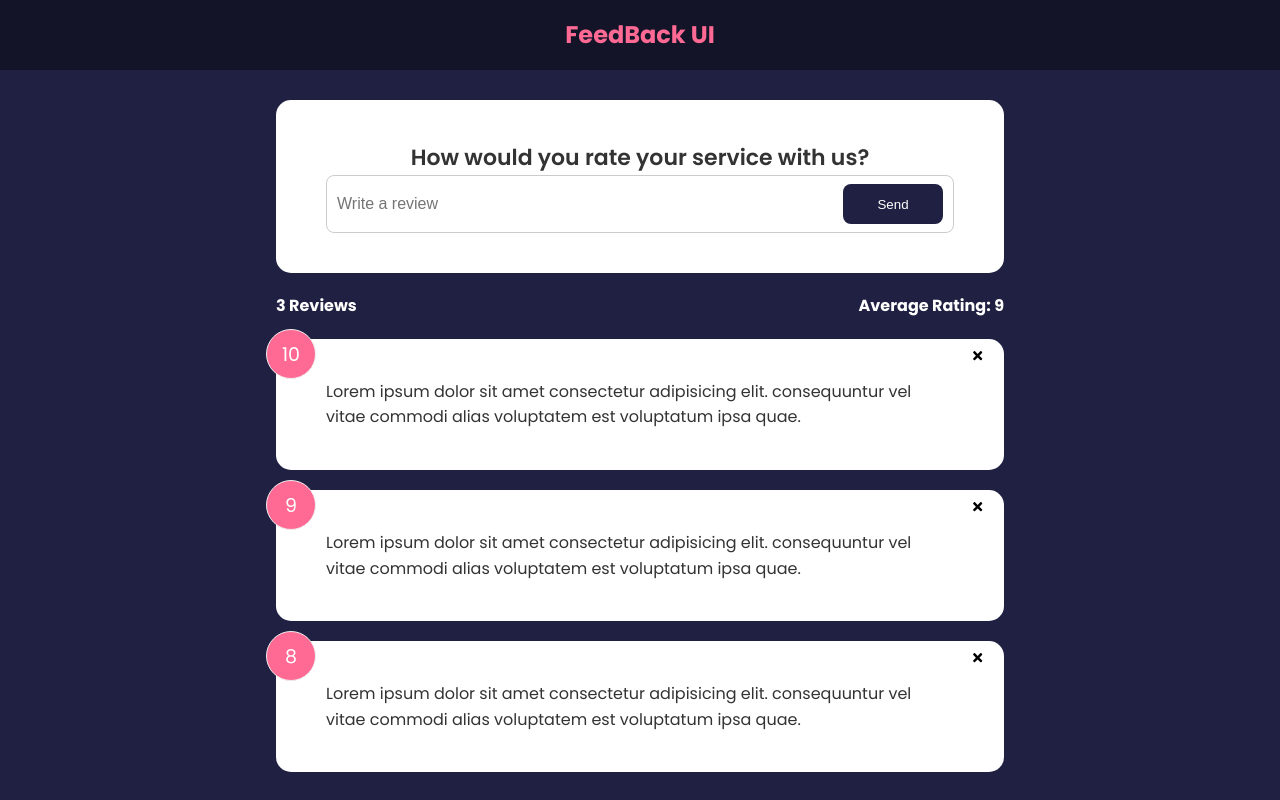
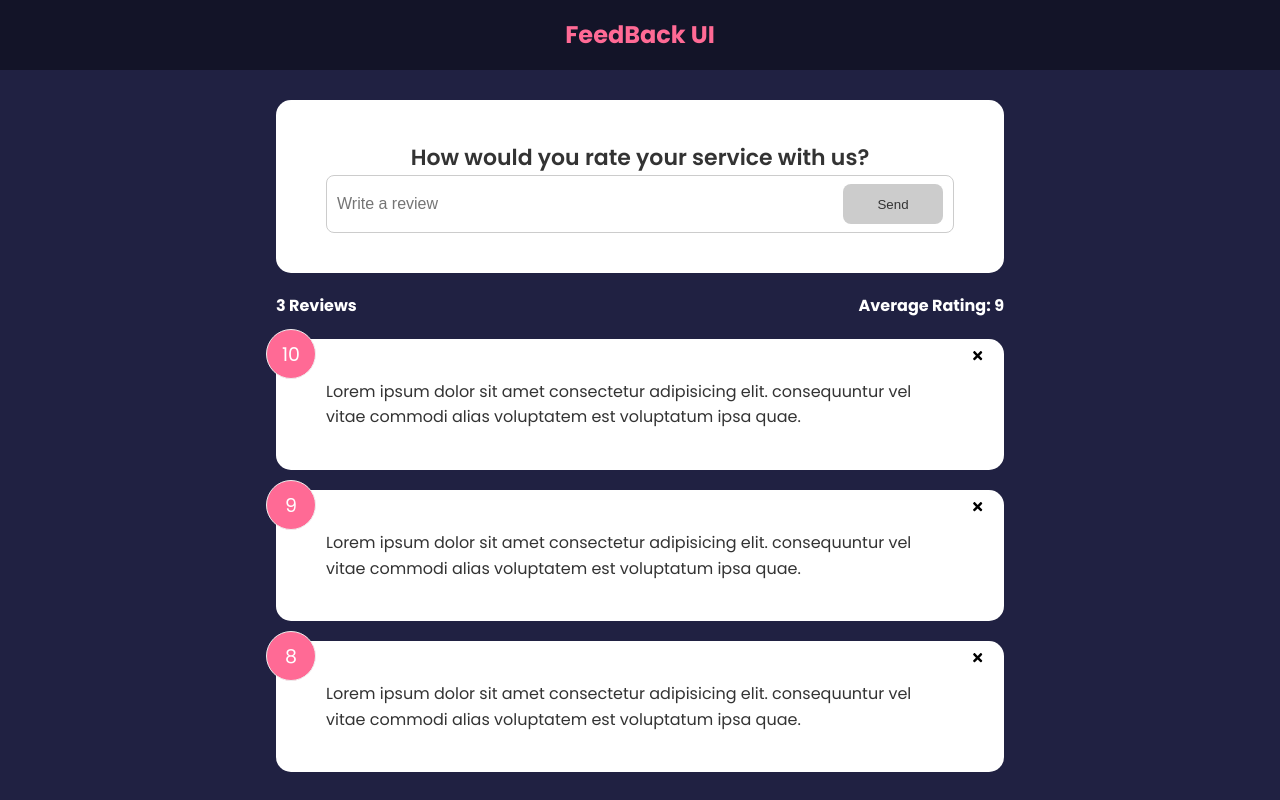
Before and after one commit to GUchechi/G-FeebBack-App, a React (Create React App) app: page / in a window 1280 px wide. Built offline with nearby package versions, Linux system fonts and the light colour scheme; the HTML template or start-up script is replaced by a standard one.

Commit message:
form validation

```diff
--- a/src/components/FeedbackForm.jsx
+++ b/src/components/FeedbackForm.jsx
@@ -5,8 +5,22 @@
 
 const FeedbackForm = () => {
   const [text, setText] = useState("");
+  const [btnDisabled, setBtnDisabled] = useState(true);
+  const [message, setMessage] = useState("");
 
   const handleTextChange = (e) => {
+    if (text === "") {
+      setBtnDisabled(true);
+      setMessage(null);
+    } else if (text !== "" && text.trim().length <= 10) {
+      setMessage("Text must be at least 10 characters");
+      setBtnDisabled(true);
+    } else {
+      setMessage(null);
+      setBtnDisabled(false);
+    }
+
+    e.preventDefault();
     setText(e.target.value);
   };
 
@@ -22,8 +36,11 @@
             placeholder="Write a review"
             value={text}
           />
-          <Button type="submit">Send</Button>
+          <Button type="submit" isDisabled={btnDisabled}>
+            Send
+          </Button>
         </div>
+        {message && <div className="message">{message}</div>}
       </form>
     </Card>
   );
```
